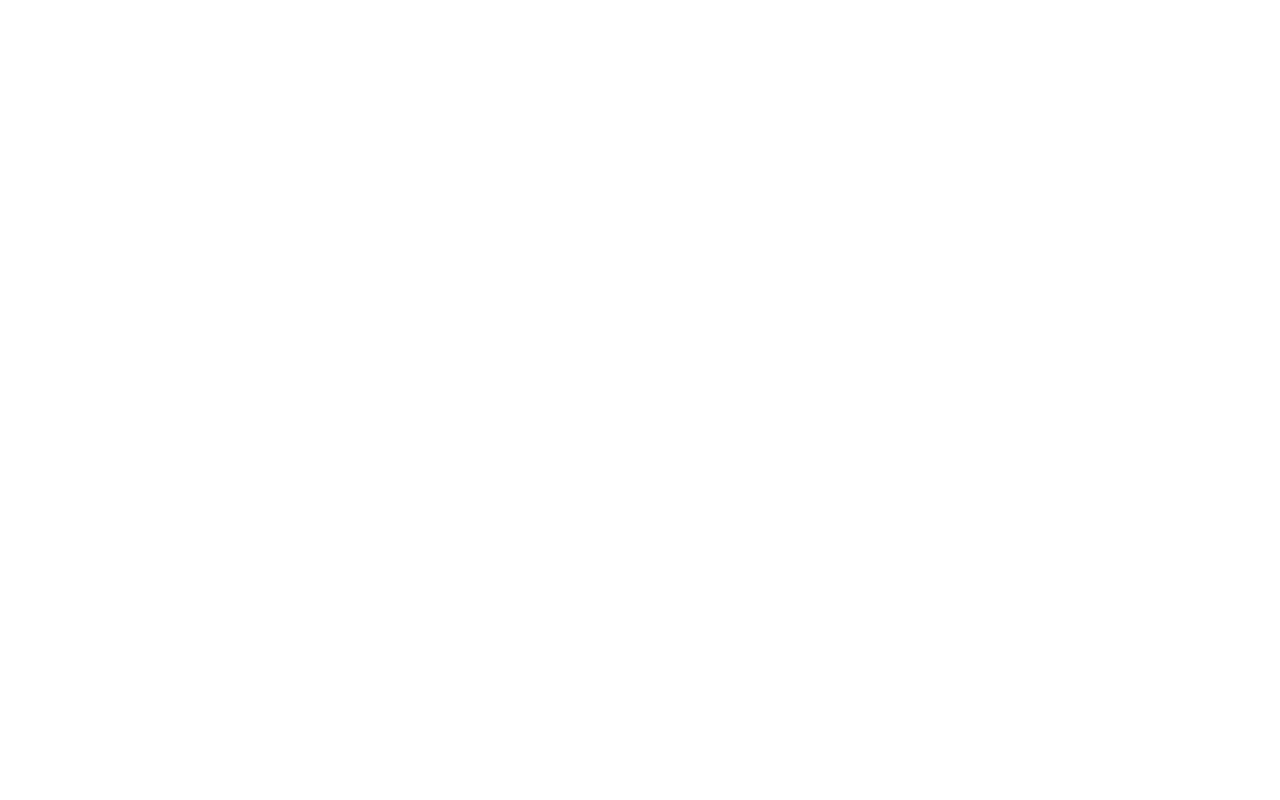
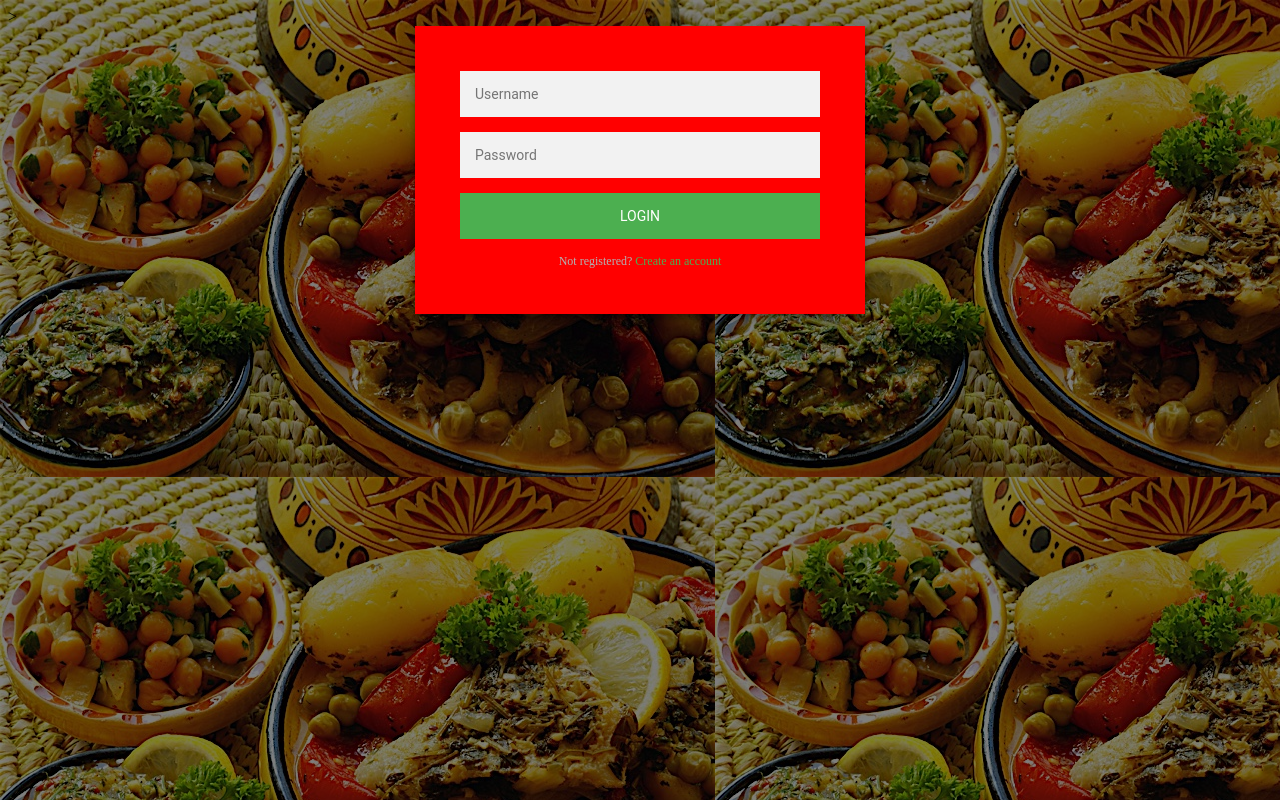
Before and after one commit to Nyakaru/fast-food-fast, a plain HTML site: page UI/layouts/signin.html in a window 1280 px wide. Drawn offline with Linux system fonts and the light colour scheme.

Commit message:
Styled up signin.css and modified signup.html to resolve font family issues

```diff
--- /dev/null
+++ b/UI/css/signin.css
@@ -0,0 +1,49 @@
+
+body {
+  background-image:linear-gradient(rgba(0,0,0,0.5),rgba(0,0,0,0.5)),url(../images/pic2.jpg);
+}
+
+.form {
+  position: relative;
+  z-index: 1;
+  background: red;
+  max-width: 360px;
+  margin-top: 80px;
+  margin: 0 auto 100px;
+  padding: 45px;
+  text-align: center;
+  box-shadow: 0 0 20px 0 rgba(0, 0, 0, 0.2), 0 5px 5px 0 rgba(0, 0, 0, 0.24);
+}
+.form input {
+  font-family: "Roboto", sans-serif;
+  outline: 0;
+  background: #f2f2f2;
+  width: 100%;
+  border: 0;
+  margin: 0 0 15px;
+  padding: 15px;
+  box-sizing: border-box;
+  font-size: 14px;
+}
+.form button {
+  font-family: "Roboto", sans-serif;
+  text-transform: uppercase;
+  outline: 0;
+  background: #4CAF50;
+  width: 100%;
+  border: 0;
+  padding: 15px;
+  color: #FFFFFF;
+  font-size: 14px;
+  transition: all 0.3 ease;
+  cursor: pointer;
+}
+.form .message {
+  margin: 15px 0 0;
+  color: #b3b3b3;
+  font-size: 12px;
+}
+.form .message a {
+  color: #4CAF50;
+  text-decoration: none;
+}
--- a/UI/layouts/signin.html
+++ b/UI/layouts/signin.html
@@ -0,0 +1,20 @@
+<!DOCTYPE html>
+<html>
+<link rel="stylesheet" type="text/css" href="../css/signin.css" />
+<head>
+  <title></title>
+</head>
+<body>
+
+</body>
+</html>>
+
+  <div class="form">
+    <form class="login-form">
+      <input type="text" placeholder="Username"/>
+      <input type="password" placeholder="Password"/>
+      <button>login</button>
+      <p class="message">Not registered? <a href="signup.html">Create an account</a></p>
+    </form>
+  </div>
+</div>
```
Also changed, not shown: UI/layouts/signup.html (+1 -1 lines).
